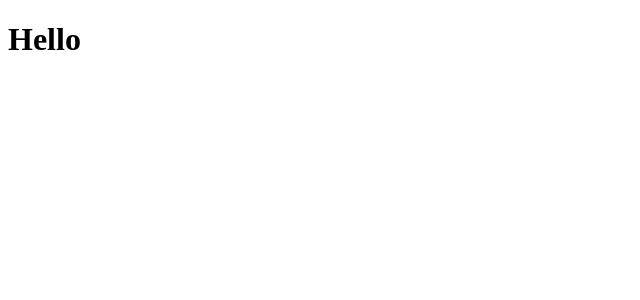
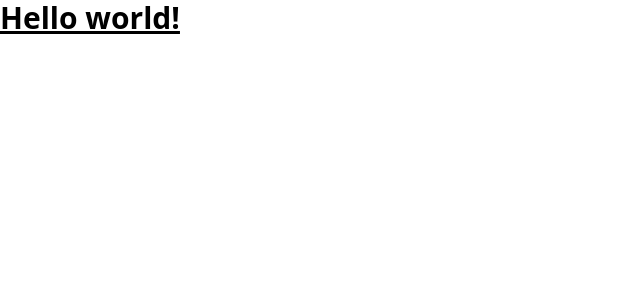
Before and after one commit to dragondevsimplify/workcation, an Angular app: page / in a window 1280 px wide. Shown: the top 300 px of the page, without its empty margins (0-640 px from the left). Built offline with nearby package versions, Linux system fonts and the light colour scheme.

Commit message:
Install tailwind

```diff
--- a/package.json
+++ b/package.json
@@ -27,12 +27,15 @@
     "@angular/cli": "^18.2.11",
     "@angular/compiler-cli": "^18.2.0",
     "@types/jasmine": "~5.1.0",
+    "autoprefixer": "^10.4.20",
     "jasmine-core": "~5.2.0",
     "karma": "~6.4.0",
     "karma-chrome-launcher": "~3.2.0",
     "karma-coverage": "~2.2.0",
     "karma-jasmine": "~5.1.0",
     "karma-jasmine-html-reporter": "~2.1.0",
+    "postcss": "^8.4.47",
+    "tailwindcss": "^3.4.14",
     "typescript": "~5.5.2"
   }
 }
--- a/src/app/app.component.html
+++ b/src/app/app.component.html
@@ -1,3 +1,3 @@
-<h1>
-  Hello
+<h1 class="text-3xl font-bold underline">
+  Hello world!
 </h1>
--- a/src/styles.css
+++ b/src/styles.css
@@ -1 +1,4 @@
 /* You can add global styles to this file, and also import other style files */
+@tailwind base;
+@tailwind components;
+@tailwind utilities;
--- /dev/null
+++ b/tailwind.config.js
@@ -0,0 +1,10 @@
+/** @type {import('tailwindcss').Config} */
+module.exports = {
+  content: [
+    "./src/**/*.{html,ts}",
+  ],
+  theme: {
+    extend: {},
+  },
+  plugins: [],
+}
```
Also changed, not shown: 1 other file (tests, documents, lock files or other folders).
